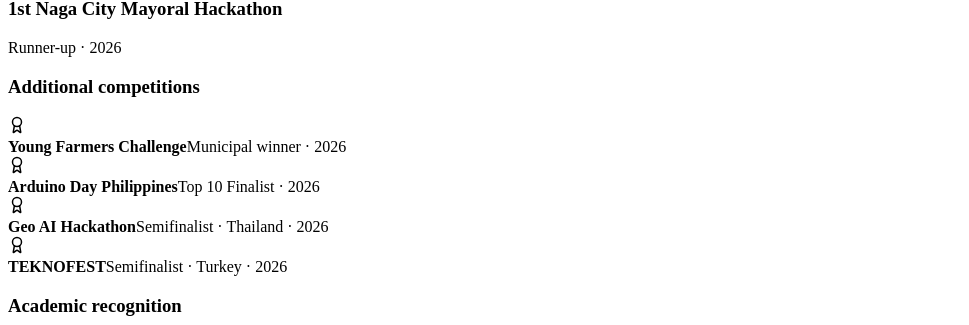
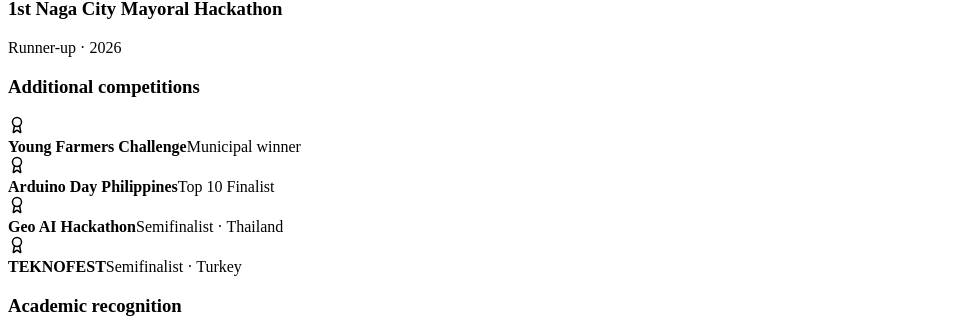
Before and after one commit to Poyyy414/Personal-Portfolio, a React (Vite) app: page / in a window 1280 px wide. Shown: the part 7219-7544 px from the top of the page, without its empty margins (0-969 px from the left). Built offline with nearby package versions, Linux system fonts and the light colour scheme; the HTML template or start-up script is replaced by a standard one; a web font is replaced by a local one.

Commit message:
fix the resume

```diff
--- a/src/data/portfolio.ts
+++ b/src/data/portfolio.ts
@@ -56,7 +56,7 @@
   linkedin: 'https://www.linkedin.com/in/john-paul-cambiado-644a9235a/',
   facebook: 'https://www.facebook.com/johnpaul.cambiado.1',
   email: `mailto:${personal.email}`,
-  cv: `${import.meta.env.BASE_URL}JohnPaulCambiado_CV_Resume_Final.pdf`, // TODO: Replace this PDF in /public when your CV changes.
+  cv: `${import.meta.env.BASE_URL}JohnPaulCambiado_CV_Resume.pdf`, // TODO: Replace this PDF in /public when your CV changes.
 }
 
 export const services = [
@@ -180,8 +180,8 @@
   { title: 'Microsoft Word Certification', note: 'Professional certification', category: 'Academic & Certification' },
   { title: 'ASEAN AI Hackathon', note: 'Top 16 finalist · Vietnam · 2026', category: 'Startup & Hackathon' },
   { title: '1st Naga City Mayoral Hackathon', note: 'Runner-up · 2026', category: 'Startup & Hackathon' },
-  { title: 'Young Farmers Challenge', note: 'Municipal winner · 2026', category: 'Startup & Hackathon' },
-  { title: 'Arduino Day Philippines', note: 'Top 10 Finalist · 2026', category: 'Startup & Hackathon' },
-  { title: 'Geo AI Hackathon', note: 'Semifinalist · Thailand · 2026', category: 'Startup & Hackathon' },
-  { title: 'TEKNOFEST', note: 'Semifinalist · Turkey · 2026', category: 'Startup & Hackathon' },
+  { title: 'Young Farmers Challenge', note: 'Municipal winner ', category: 'Startup & Hackathon' },
+  { title: 'Arduino Day Philippines', note: 'Top 10 Finalist', category: 'Startup & Hackathon' },
+  { title: 'Geo AI Hackathon', note: 'Semifinalist · Thailand', category: 'Startup & Hackathon' },
+  { title: 'TEKNOFEST', note: 'Semifinalist · Turkey', category: 'Startup & Hackathon' },
 ]
```
